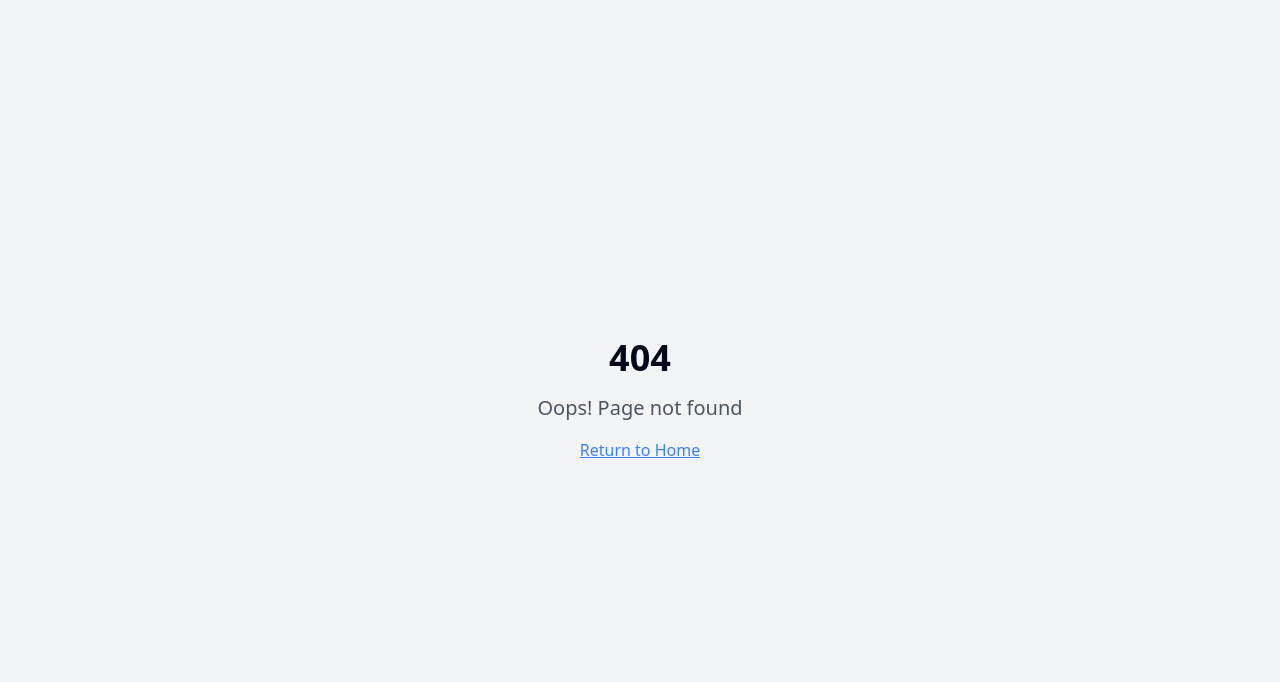
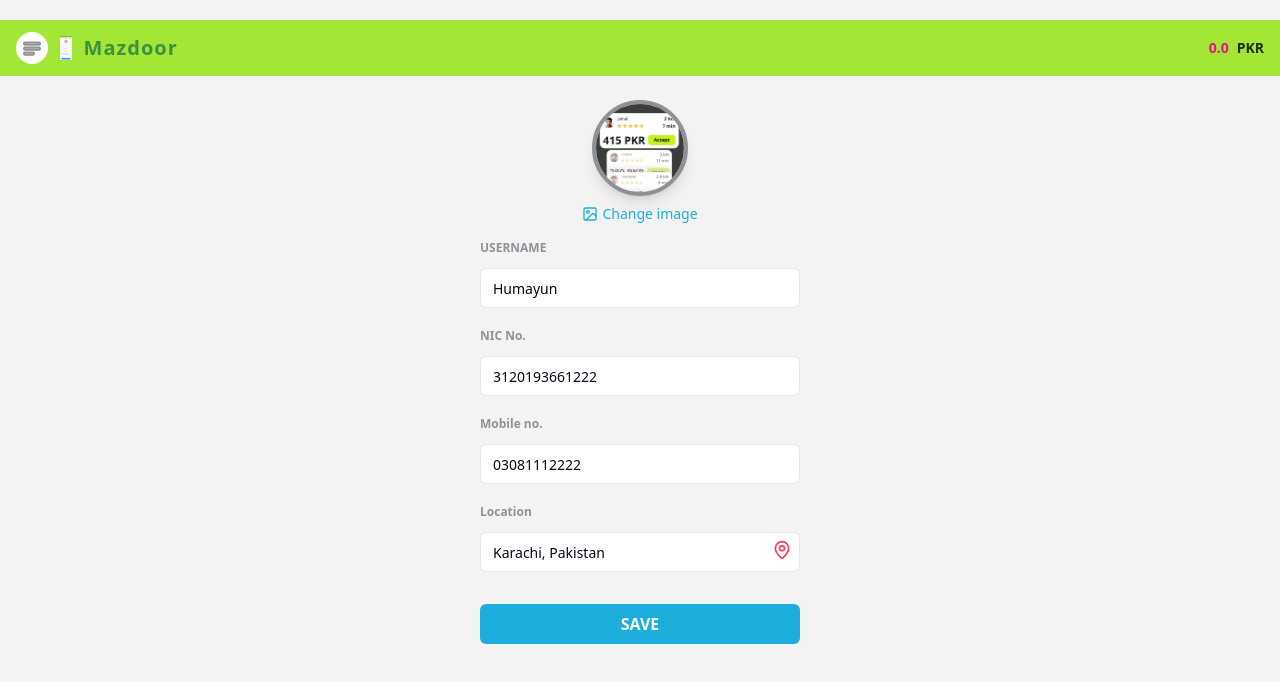
Before and after one commit to naeemgujjar6/friend-invite-garden, a React (Vite) app: page /driver/Humayun in a window 1280 px wide. Before the commit this address had no page. Shown: the top 682 px of the page. Built offline with nearby package versions, Linux system fonts and the light colour scheme.

Commit message:
feat: Create driver profile component
Adds a component to display driver profiles in the ChooseDriver page.

```diff
--- a/src/App.tsx
+++ b/src/App.tsx
@@ -1,4 +1,3 @@
-
 import { Toaster } from "@/components/ui/toaster";
 import { Toaster as Sonner } from "@/components/ui/sonner";
 import { TooltipProvider } from "@/components/ui/tooltip";
@@ -10,6 +9,7 @@ import InviteFriend from "./pages/InviteFriend";
 import LoginSignup from "./pages/LoginSignup";
 import RastaHome from "./pages/RastaHome";
 import ChooseDriver from "./pages/ChooseDriver";
+import DriverProfile from "./pages/DriverProfile";
 
 const queryClient = new QueryClient();
 
@@ -25,7 +25,7 @@ const App = () => (
           <Route path="/login" element={<LoginSignup />} />
           <Route path="/rasta" element={<RastaHome />} />
           <Route path="/choose-driver" element={<ChooseDriver />} />
-          {/* ADD ALL CUSTOM ROUTES ABOVE THE CATCH-ALL "*" ROUTE */}
+          <Route path="/driver/:name" element={<DriverProfile />} />
           <Route path="*" element={<NotFound />} />
         </Routes>
       </BrowserRouter>
--- a/src/pages/ChooseDriver.tsx
+++ b/src/pages/ChooseDriver.tsx
@@ -1,5 +1,5 @@
-
 import { Star } from "lucide-react";
+import { Link } from "react-router-dom";
 
 const DRIVERS = [
   {
@@ -55,11 +55,18 @@ const ChooseDriver = () => {
       <h1 className="text-white text-[2.5rem] font-extrabold mb-8 mt-2 text-center leading-tight shadow-lg" style={{letterSpacing: 1}}>Choose<br />your driver</h1>
       <div className="w-full flex flex-col items-center gap-[-28px]" style={{ maxWidth: 380 }}>
         {DRIVERS.map((driver, i) => (
-          <div
+          <Link
+            to={`/driver/${driver.name}`}
             key={driver.name}
-            className={`w-[335px] relative flex items-center justify-between mb-[-28px]`}
+            className="w-[335px] block"
             style={{
               zIndex: DRIVERS.length - i,
+            }}
+            tabIndex={0}
+          >
+            <div
+              className={`relative flex items-center justify-between mb-[-28px]`}
+              style={{
                 opacity: driver.highlight ? 1 : 0.35,
                 filter: driver.highlight ? "none" : "grayscale(0.7)",
                 transform: driver.highlight ? "scale(1)" : "scale(0.94)",
@@ -108,6 +115,7 @@ const ChooseDriver = () => {
                 </div>
               </div>
             </div>
+          </Link>
         ))}
       </div>
     </div>
--- /dev/null
+++ b/src/pages/DriverProfile.tsx
@@ -0,0 +1,109 @@
+
+import { useParams, useNavigate } from "react-router-dom";
+import { Input } from "@/components/ui/input";
+import { Button } from "@/components/ui/button";
+import { MapPin, User, Phone, Image as ImageIcon } from "lucide-react";
+
+const DRIVERS = [
+  {
+    name: "Jamal",
+    avatar: "/lovable-uploads/196fa5fd-6dd5-43d4-b508-b570b9b9c57d.png",
+    nic: "3120193661967",
+    mobile: "03089007099",
+    location: "Lahore, Punjab, Pakistan"
+  },
+  {
+    name: "Rizwan",
+    avatar: "/lovable-uploads/196fa5fd-6dd5-43d4-b508-b570b9b9c57d.png",
+    nic: "3120193661111",
+    mobile: "03209999999",
+    location: "Islamabad, Pakistan"
+  },
+  {
+    name: "Humayun",
+    avatar: "/lovable-uploads/196fa5fd-6dd5-43d4-b508-b570b9b9c57d.png",
+    nic: "3120193661222",
+    mobile: "03081112222",
+    location: "Karachi, Pakistan"
+  },
+  {
+    name: "Maham",
+    avatar: "/lovable-uploads/196fa5fd-6dd5-43d4-b508-b570b9b9c57d.png",
+    nic: "3120193661333",
+    mobile: "03083334444",
+    location: "Rawalpindi, Pakistan"
+  },
+  {
+    name: "Noman",
+    avatar: "/lovable-uploads/196fa5fd-6dd5-43d4-b508-b570b9b9c57d.png",
+    nic: "3120193661444",
+    mobile: "03451234567",
+    location: "Multan, Pakistan"
+  }
+];
+
+export default function DriverProfile() {
+  const { name } = useParams();
+  const driver = DRIVERS.find(
+    d => d.name.toLowerCase() === String(name).toLowerCase()
+  );
+  const navigate = useNavigate();
+
+  if (!driver) {
+    return (
+      <div className="min-h-screen flex items-center justify-center bg-gray-50">
+        <div className="text-center">
+          <div className="text-2xl font-bold mb-4">Driver not found</div>
+          <Button onClick={() => navigate(-1)}>Go Back</Button>
+        </div>
+      </div>
+    );
+  }
+
+  return (
+    <div className="min-h-screen w-full flex flex-col items-center py-5 bg-[#f3f3f3]">
+      {/* Simulated "Mazdoor" header bar */}
+      <div className="w-full bg-lime-400 flex items-center justify-between px-4 py-3">
+        <div className="flex items-center gap-3">
+          <div className="rounded-full bg-white p-1">
+            <svg xmlns="http://www.w3.org/2000/svg" height="24" width="24" fill="none" stroke="#8E9196" strokeWidth={2}><rect x="4" y="6.5" width="16" height="2.3" rx="1" /><rect x="4" y="11.5" width="16" height="2.3" rx="1" /><rect x="4" y="16.5" width="10" height="2.3" rx="1" /></svg>
+          </div>
+          <img src="/lovable-uploads/af9aa2f2-8d48-4fc8-bf54-6ccabc2e855a.png" alt="Logo" className="h-6" />
+          <span className="font-extrabold text-xl text-[#3e913b]" style={{letterSpacing: 1}}>Mazdoor</span>
+        </div>
+        <div className="flex items-center gap-2 font-bold text-[#de177c]">
+          <span className="text-sm">0.0</span>
+          <span className="text-black/80 text-sm">PKR</span>
+        </div>
+      </div>
+      {/* Profile photo section */}
+      <div className="flex flex-col items-center mt-6 mb-2">
+        <img
+          src={driver.avatar}
+          alt={driver.name}
+          className="rounded-full border-4 border-[#8E9196] w-24 h-24 object-cover shadow-lg"
+        />
+        <label className="mt-2 text-[#1EAEDB] font-medium cursor-pointer text-sm hover:underline flex items-center gap-1">
+          <ImageIcon className="w-4 h-4" />
+          Change image
+          <input type="file" className="hidden" />
+        </label>
+      </div>
+      {/* Profile form */}
+      <form className="w-full max-w-xs flex flex-col gap-3 mt-2">
+        <label className="text-xs font-semibold text-[#8E9196]">USERNAME</label>
+        <Input value={driver.name} readOnly icon={<User />} className="bg-white" />
+        <label className="text-xs font-semibold text-[#8E9196] mt-2">NIC No.</label>
+        <Input value={driver.nic} readOnly className="bg-white" />
+        <label className="text-xs font-semibold text-[#8E9196] mt-2">Mobile no.</label>
+        <Input value={driver.mobile} readOnly icon={<Phone />} className="bg-white" />
+        <label className="text-xs font-semibold text-[#8E9196] mt-2">Location</label>
+        <div className="relative">
+          <Input value={driver.location} readOnly className="pr-10 bg-white" />
+          <MapPin className="absolute top-2 right-2 w-5 h-5 text-rose-500" />
+        </div>
+        <Button type="button" className="text-base bg-[#1EAEDB] hover:bg-[#178fb3] font-bold w-full mt-5 mb-2">SAVE</Button>
+      </form>
+    </div>
+  );
+}
```
Also changed, not shown: public/lovable-uploads/af9aa2f2-8d48-4fc8-bf54-6ccabc2e855a.png (added). Lines whose indentation alone changed are shown as unchanged.
